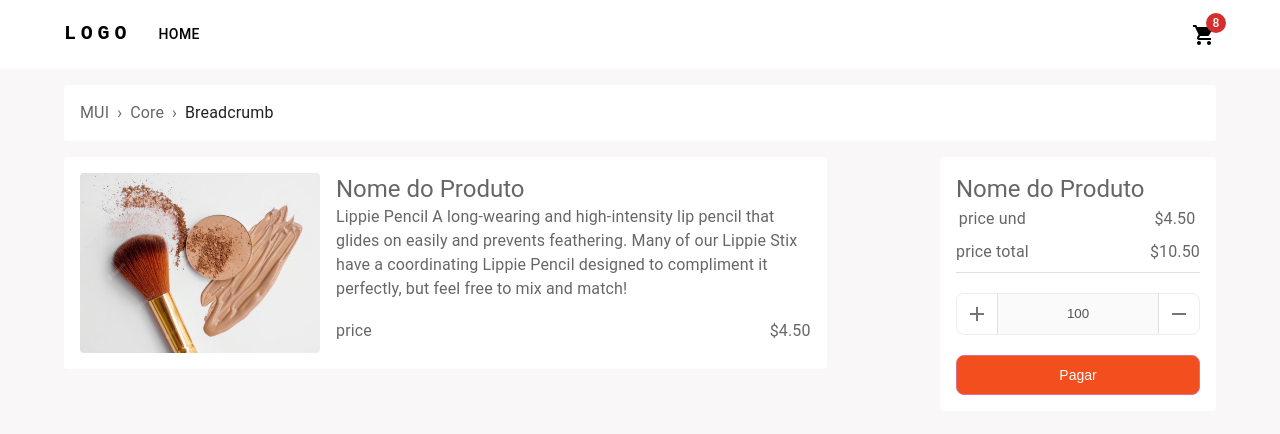
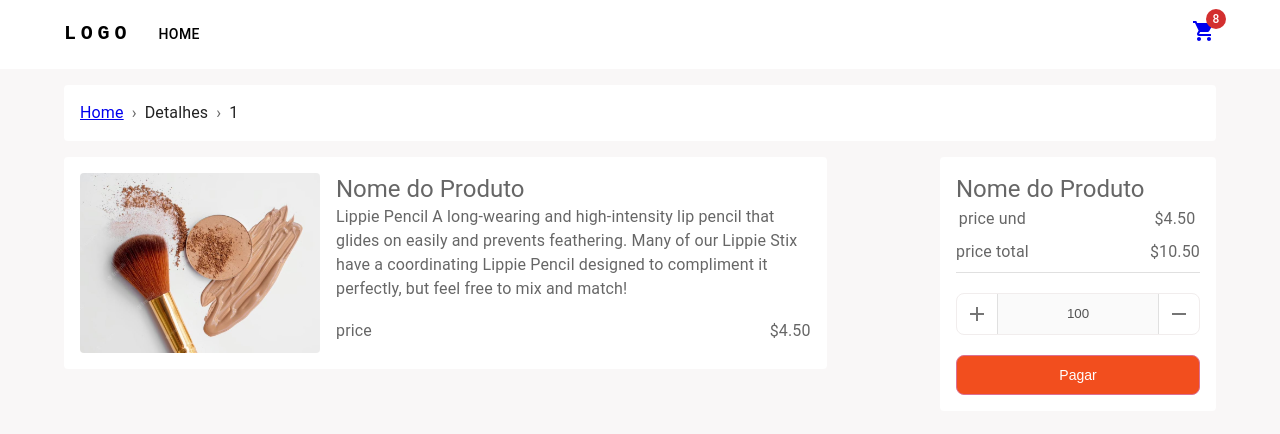
Before and after one commit to milenavms/carrinho-de-compras, a React (Vite) app: page /details/1 in a window 1280 px wide. Shown: the top 434 px of the page. Built offline with nearby package versions, Linux system fonts and the light colour scheme; a web font is replaced by a local one.

Commit message:
Creating getProducts and Breadcrumbs componets .
Creating getProducts and Breadcrumbs componets .

```diff
--- a/package.json
+++ b/package.json
@@ -13,6 +13,7 @@
     "@emotion/styled": "^11.10.6",
     "@mui/icons-material": "^5.11.16",
     "@mui/material": "^5.12.0",
+    "axios": "^1.4.0",
     "react": "^18.2.0",
     "react-dom": "^18.2.0",
     "react-router-dom": "^6.10.0",
--- /dev/null
+++ b/src/components/BreadcrumbsCustom/BreadcrumbsCustom.tsx
@@ -0,0 +1,45 @@
+import * as React from "react";
+import Stack from "@mui/material/Stack";
+import Link from "@mui/material/Link";
+import Typography from "@mui/material/Typography";
+import Breadcrumbs from "@mui/material/Breadcrumbs";
+import { NavLink, useParams } from "react-router-dom";
+
+function handleClick(event: React.MouseEvent<HTMLAnchorElement, MouseEvent>) {
+  event.preventDefault();
+  console.info("You clicked a breadcrume - Home.");
+}
+
+interface Breadcrumbs {
+  name: String;
+}
+
+export default function BreadcrumbsCustom(props: Breadcrumbs) {
+  const { detailsId } = useParams<string>();
+  const { shoppingcartId } = useParams<string>();
+
+  const constbreadcrumbs = [
+    <Link
+      underline="hover"
+      key="1"
+      color="inherit"
+      href="/"
+      onClick={handleClick}
+    >
+      <NavLink to="/">Home</NavLink>
+    </Link>,
+    <Typography key="2" color="text.primary">
+      {props.name}
+    </Typography>,
+    <Typography key="3" color="text.primary">
+      {detailsId ? detailsId : shoppingcartId}
+    </Typography>,
+  ];
+  return (
+    <Stack spacing={2}>
+      <Breadcrumbs separator="›" aria-label="breadcrumb">
+        {constbreadcrumbs}
+      </Breadcrumbs>
+    </Stack>
+  );
+}
--- a/src/components/CardImgDescription/CardImgDescription.tsx
+++ b/src/components/CardImgDescription/CardImgDescription.tsx
@@ -4,7 +4,6 @@ import Grid from "@mui/material/Grid";
 import Paper from "@mui/material/Paper";
 import Typography from "@mui/material/Typography";
 import ButtonBase from "@mui/material/ButtonBase";
-import Divider from "@mui/material/Divider";
 import styledComponets from "styled-components";
 
 import img from "../../assets/images/make.png";
--- a/src/components/NavBar/NavBar.tsx
+++ b/src/components/NavBar/NavBar.tsx
@@ -12,6 +12,8 @@ import Tooltip from "@mui/material/Tooltip";
 import MenuItem from "@mui/material/MenuItem";
 import Badge from "@mui/material/Badge";
 import ShoppingCartIcon from "@mui/icons-material/ShoppingCart";
+import { NavLink } from "react-router-dom";
+import { Link } from "react-router-dom";
 
 const pages = ["Home"];
 
@@ -140,7 +142,9 @@ function ResponsiveAppBar() {
                 color="inherit"
               >
                 <Badge badgeContent={8} color="error">
-                  <ShoppingCartIcon />
+                  <NavLink to="shoppingcart/Nome do Cliente">
+                    <ShoppingCartIcon />
+                  </NavLink>
                 </Badge>
               </IconButton>
             </Tooltip>
--- a/src/components/ProductsCard/ProducrCards.tsx
+++ b/src/components/ProductsCard/ProducrCards.tsx
@@ -8,18 +8,38 @@ import Typography from "@mui/material/Typography";
 import img from "../../assets/images/make.png";
 import AddShoppingCartIcon from "@mui/icons-material/AddShoppingCart";
 import IconButton from "@mui/material/IconButton";
+import { IDataListProduct } from "../../service/getProducts";
+import { NavLink } from "react-router-dom";
 
-export default function ProductsCard() {
+export default function ProductsCard(props: IDataListProduct) {
   return (
     <Card>
-      <CardMedia component="img" alt="img" height="140" image={img} />
+      <CardMedia
+        component="img"
+        alt="img"
+        height="145"
+        image={`${props.image_link}`}
+      />
       <CardContent>
         <Typography gutterBottom variant="h5" component="div" textAlign="left">
-          Lizard
+          {props.name}
         </Typography>
-        <Typography variant="body2" color="text.secondary" textAlign="left">
-          Lizards are a widespread group of squamate reptiles, with over 6,000
-          species, ranging across all continents except Antarctica
+        <Typography
+          variant="body2"
+          color="text.secondary"
+          textAlign="left"
+          sx={{
+            maxWidth: "100%",
+            maxHeight: "64px",
+            overflow: "hidden",
+            textOverflow: "ellipsis",
+            lineHeight: "16px",
+            display: "-webkit-box",
+            WebkitLineClamp: "4",
+            WebkitBoxOrient: "vertical",
+          }}
+        >
+          {props.description}
         </Typography>
       </CardContent>
 
@@ -31,7 +51,7 @@ export default function ProductsCard() {
         }}
       >
         <Button size="small" sx={{ color: "#FF3A7D" }}>
-          Mais detalhes
+          <NavLink to={`/details/${props.name} `}> Mais detalhes</NavLink>
         </Button>
 
         <IconButton size="small" aria-label="add to shopping cart">
--- a/src/pages/Details/Details.tsx
+++ b/src/pages/Details/Details.tsx
@@ -5,13 +5,11 @@ import Paper from "@mui/material/Paper";
 import Grid from "@mui/material/Unstable_Grid2";
 import styledComponets from "styled-components";
 import Divider from "@mui/material/Divider";
-import Breadcrumbs from "@mui/material/Breadcrumbs";
 import Typography from "@mui/material/Typography";
 import Link from "@mui/material/Link";
-import Stack from "@mui/material/Stack";
 import ButtonAmount from "../../components/ButtonQtd/ButtonAmount";
-import ComplexGrid from "../../components/CardImgDescription/CardImgDescription";
 import CardImgDescription from "../../components/CardImgDescription/CardImgDescription";
+import BreadcrumbsCustom from "../../components/BreadcrumbsCustom/BreadcrumbsCustom";
 
 const ButtonCustom = styledComponets.button`
 background: #F24E1E;
@@ -46,46 +44,14 @@ const Item = styled(Paper)(({ theme }) => ({
   padding: theme.spacing(2),
 }));
 
-function handleClick(event: React.MouseEvent<HTMLAnchorElement, MouseEvent>) {
-  event.preventDefault();
-  console.info("You clicked a breadcrumb.");
-}
-
 export default function Details() {
-  const breadcrumbs = [
-    <Link
-      underline="hover"
-      key="1"
-      color="inherit"
-      href="/"
-      onClick={handleClick}
-    >
-      MUI
-    </Link>,
-    <Link
-      underline="hover"
-      key="2"
-      color="inherit"
-      href="/material-ui/getting-started/installation/"
-      onClick={handleClick}
-    >
-      Core
-    </Link>,
-    <Typography key="3" color="text.primary">
-      Breadcrumb
-    </Typography>,
-  ];
   return (
     <Box sx={{ flexGrow: 1, paddingTop: 2 }}>
       <Grid container spacing={2} sx={{ justifyContent: "space-between" }}>
         <Grid xs={12}>
           <Item>
             <Box>
-              <Stack spacing={2}>
-                <Breadcrumbs separator="›" aria-label="breadcrumb">
-                  {breadcrumbs}
-                </Breadcrumbs>
-              </Stack>
+              <BreadcrumbsCustom name="Detalhes" />
             </Box>
           </Item>
         </Grid>
--- a/src/pages/Home/Home.tsx
+++ b/src/pages/Home/Home.tsx
@@ -1,4 +1,4 @@
-import * as React from "react";
+import React, { useEffect } from "react";
 import { experimentalStyled as styled } from "@mui/material/styles";
 import Box from "@mui/material/Box";
 import Paper from "@mui/material/Paper";
@@ -7,6 +7,7 @@ import ProductMenu from "../../components/ProductMenu/ProductMenu";
 import BackgroundHomePage from "../../assets/images/background_img.png";
 import styledComponets from "styled-components";
 import ProductsCard from "../../components/ProductsCard/ProducrCards";
+import { IDataListProduct, getProducts } from "../../service/getProducts";
 
 const Item = styled(Paper)(({ theme }) => ({
   backgroundColor: theme.palette.mode === "dark" ? "#1A2027" : "#fff",
@@ -26,6 +27,14 @@ const ImgBackGround = styledComponets.img`
 `;
 
 export default function Home() {
+  const [listProdutos, setListProdutos] = React.useState<IDataListProduct[]>(
+    []
+  );
+
+  useEffect(() => {
+    getProducts().then((response) => setListProdutos(response));
+  }, []);
+
   return (
     <Box sx={{ flexGrow: 1, paddingTop: 2 }}>
       <Grid container spacing={2}>
@@ -42,14 +51,15 @@ export default function Home() {
             <ProductMenu />
           </Item>
         </Grid>
-
-        {Array.from(Array(6)).map((_, index) => (
-          <Grid xs={12} sm={4} md={3} key={index}>
-            <Item>
-              <ProductsCard />
-            </Item>
-          </Grid>
-        ))}
+        {listProdutos.map((produto) => {
+          return (
+            <Grid xs={12} sm={4} md={3} key={produto.id}>
+              <Item>
+                <ProductsCard {...produto} key={produto.id} />
+              </Item>
+            </Grid>
+          );
+        })}
       </Grid>
     </Box>
   );
--- a/src/pages/ShoppingCart/ShoppingCart.tsx
+++ b/src/pages/ShoppingCart/ShoppingCart.tsx
@@ -4,15 +4,9 @@ import Box from "@mui/material/Box";
 import Paper from "@mui/material/Paper";
 import Grid from "@mui/material/Unstable_Grid2";
 import styledComponets from "styled-components";
-import Divider from "@mui/material/Divider";
-import Breadcrumbs from "@mui/material/Breadcrumbs";
 import Typography from "@mui/material/Typography";
-import Link from "@mui/material/Link";
-import Stack from "@mui/material/Stack";
-import ButtonAmount from "../../components/ButtonQtd/ButtonAmount";
-import ComplexGrid from "../../components/CardImgDescription/CardImgDescription";
-import CardImgDescription from "../../components/CardImgDescription/CardImgDescription";
 import TableShoppingCart from "../../components/TableShoppingCart/TableShoppingCart";
+import BreadcrumbsCustom from "../../components/BreadcrumbsCustom/BreadcrumbsCustom";
 
 const ButtonCustom = styledComponets.button`
 background: #F24E1E;
@@ -40,46 +34,14 @@ const Item = styled(Paper)(({ theme }) => ({
   padding: theme.spacing(2),
 }));
 
-function handleClick(event: React.MouseEvent<HTMLAnchorElement, MouseEvent>) {
-  event.preventDefault();
-  console.info("You clicked a breadcrumb.");
-}
-
 export default function ShoppingCart() {
-  const breadcrumbs = [
-    <Link
-      underline="hover"
-      key="1"
-      color="inherit"
-      href="/"
-      onClick={handleClick}
-    >
-      MUI
-    </Link>,
-    <Link
-      underline="hover"
-      key="2"
-      color="inherit"
-      href="/material-ui/getting-started/installation/"
-      onClick={handleClick}
-    >
-      Core
-    </Link>,
-    <Typography key="3" color="text.primary">
-      Breadcrumb
-    </Typography>,
-  ];
   return (
     <Box sx={{ flexGrow: 1, paddingTop: 2 }}>
       <Grid container spacing={2} sx={{ justifyContent: "space-between" }}>
         <Grid xs={12}>
           <Item>
             <Box>
-              <Stack spacing={2}>
-                <Breadcrumbs separator="›" aria-label="breadcrumb">
-                  {breadcrumbs}
-                </Breadcrumbs>
-              </Stack>
+              <BreadcrumbsCustom name="Carrinho de Compras" />
             </Box>
           </Item>
         </Grid>
--- /dev/null
+++ b/src/service/getProducts.tsx
@@ -0,0 +1,23 @@
+import axios from "axios";
+
+export interface IDataListProduct {
+  id: number;
+  name: string;
+  price: string;
+  description: string;
+  image_link: string;
+}
+
+interface IProduct {
+  data: IDataListProduct[];
+  status: number;
+}
+
+export async function getProducts(): Promise<any> {
+  const endpoint =
+    "http://makeup-api.herokuapp.com/api/v1/products.json?brand=pure anada";
+
+  const response = await axios.get<IProduct>(endpoint);
+
+  return response.data;
+}
```
Also changed, not shown: src/context/ListProductContext.tsx (added, +24 -0 lines), 1 other file (tests, documents, lock files or other folders).
